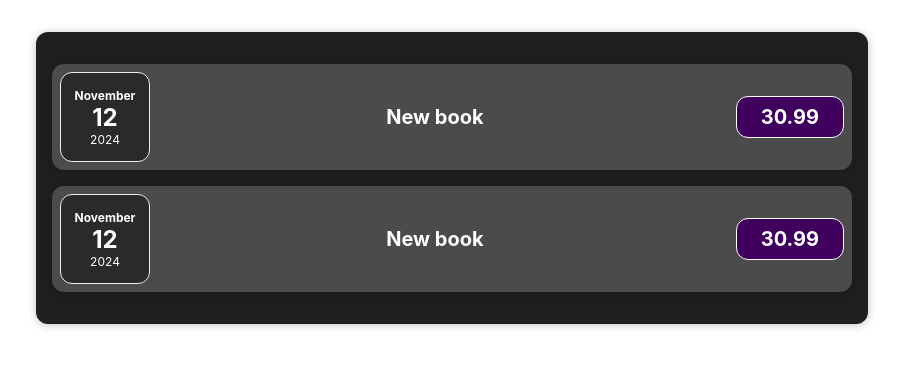
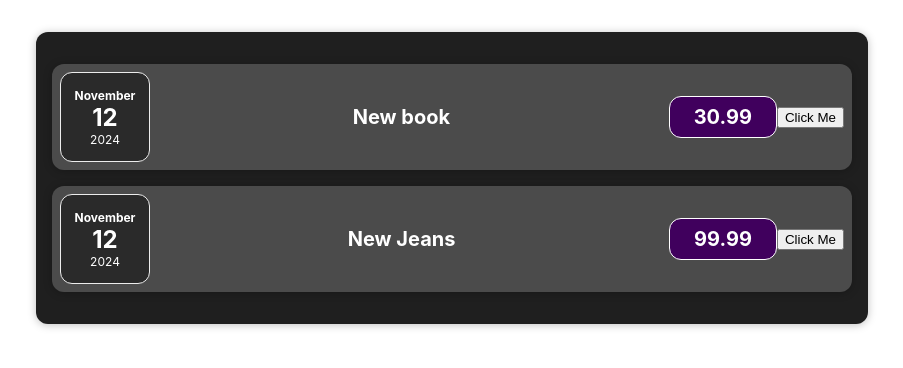
Before and after one commit to kiinmiin/expenses-http, a React (Create React App) app: page / in a window 1280 px wide. Shown: the top 368 px of the page, without its empty margins (188-1091 px from the left). Built offline with nearby package versions, Linux system fonts and the light colour scheme.

Commit message:
Sündmuste töötlus komponentides

```diff
--- a/src/components/Expenses/ExpenseItem.js
+++ b/src/components/Expenses/ExpenseItem.js
@@ -1,16 +1,26 @@
 import ExpenseDate from './ExpenseDate'
 import './ExpenseItem.css'
 import Card from '../UI/Card'
+import { useState } from 'react'
 
 const ExpenseItem = (props) => {
+    const [title, setTitle] = useState(props.data.title)
+
+    const clickHandler = () => {
+        console.log('Clicked!')
+        setTitle(`Updated by click ${title}`)
+        console.log(title)
+    }
+
 
     return (
         <Card className='expense-item'>
             <ExpenseDate date={props.data.date}/>
             <div className='expense-item__description'>
-                <h2>{props.data.title}</h2>
+                <h2>{title}</h2>
                 <div className='expense-item__price'>{props.data.price}</div>
             </div>
+            <button onClick={clickHandler}>Click Me</button>
         </Card>
     )
 }
--- a/src/components/Expenses/Expenses.js
+++ b/src/components/Expenses/Expenses.js
@@ -6,8 +6,9 @@
 
     return (
         <Card className="expenses">
-            <ExpenseItem data={props.expenses[0]}/>
-            <ExpenseItem data={props.expenses[0]}/>
+            {props.expenses.map((expense, index) =>  (
+                <ExpenseItem key={index} data={expense} />
+            ))}
         </Card>
     )
 }
```
